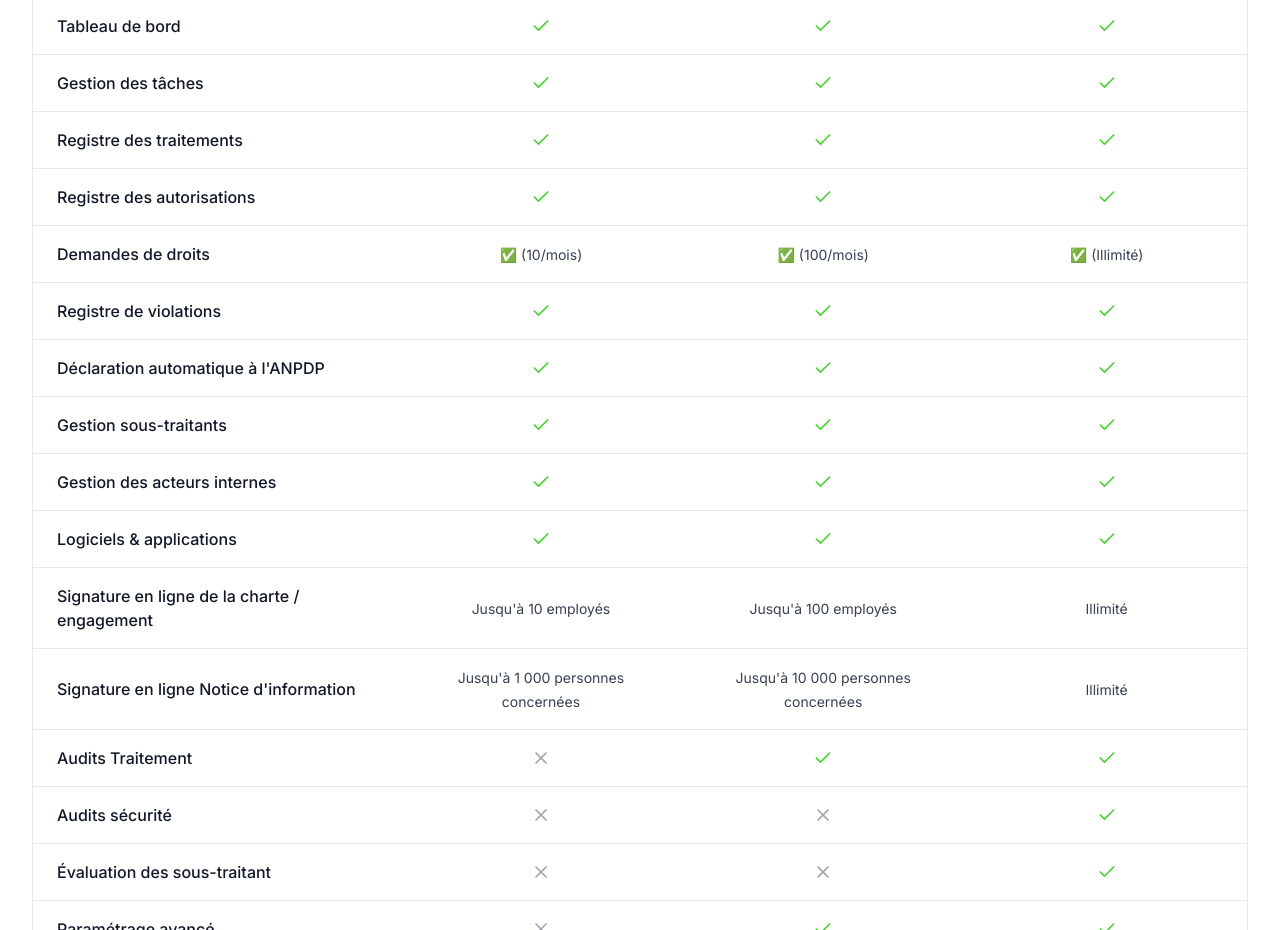
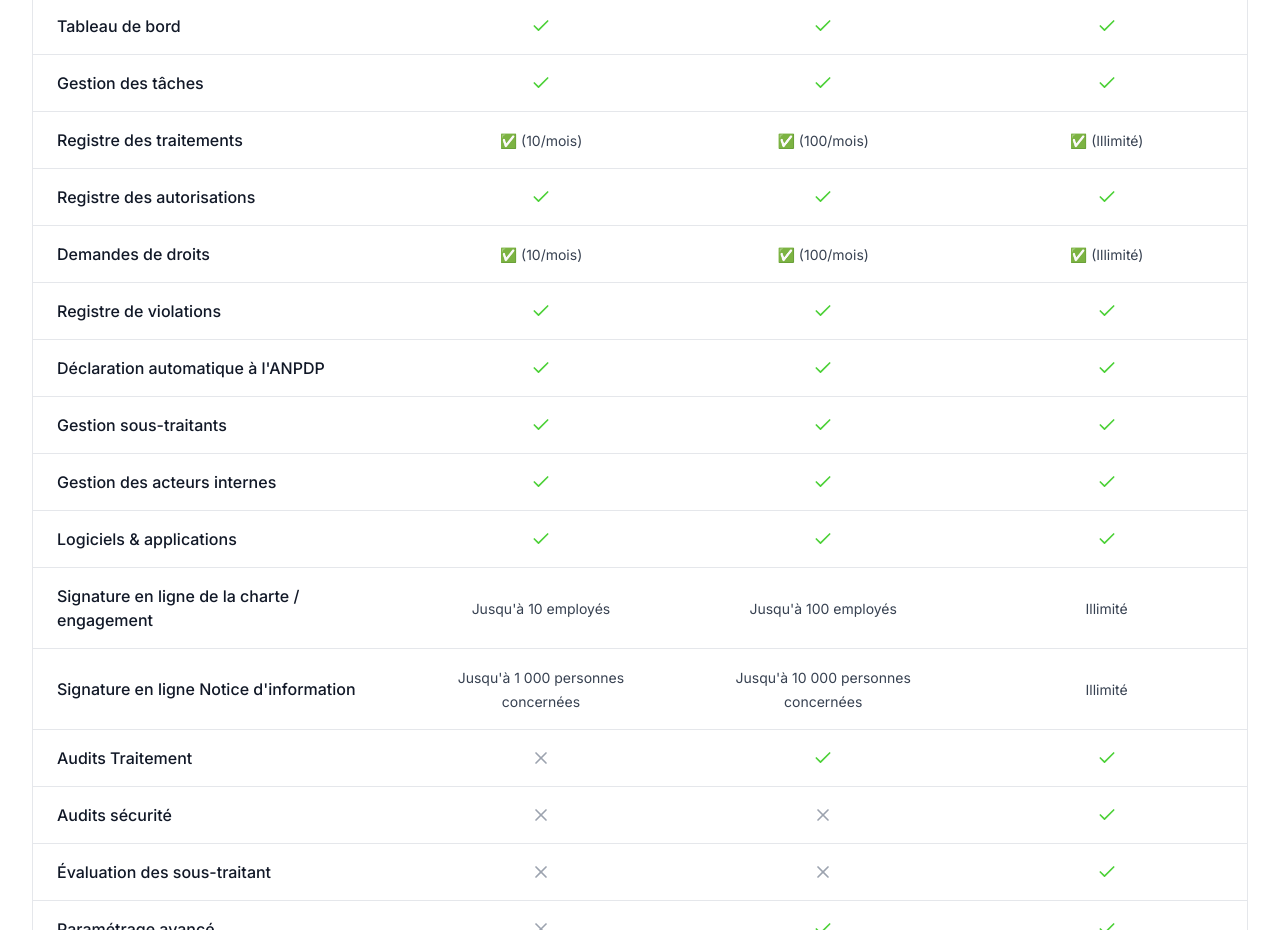
Before and after one commit to ChemseddineNov/DPManager_website, a React (Vite) app: page /pricing in a window 1280 px wide. Shown: the part 1160-2090 px from the top of the page. Built offline with nearby package versions, Linux system fonts and the light colour scheme.

Commit message:
Updated PricingPage.tsx

```diff
--- a/src/pages/PricingPage.tsx
+++ b/src/pages/PricingPage.tsx
@@ -37,9 +37,9 @@ const PricingPage = () => {
     },
     {
       name: isRTL ? 'سجل المعالجات' : 'Registre des traitements',
-      tpe: true,
-      pme: true,
-      enterprise: true
+      tpe: isRTL ? '✅ (10/شهر)' : '✅ (10/mois)',
+      pme: isRTL ? '✅ (100/شهر)' : '✅ (100/mois)',
+      enterprise: isRTL ? '✅ (غير محدود)' : '✅ (Illimité)'
     },
     {
       name: isRTL ? 'سجل التراخيص' : 'Registre des autorisations',
```
